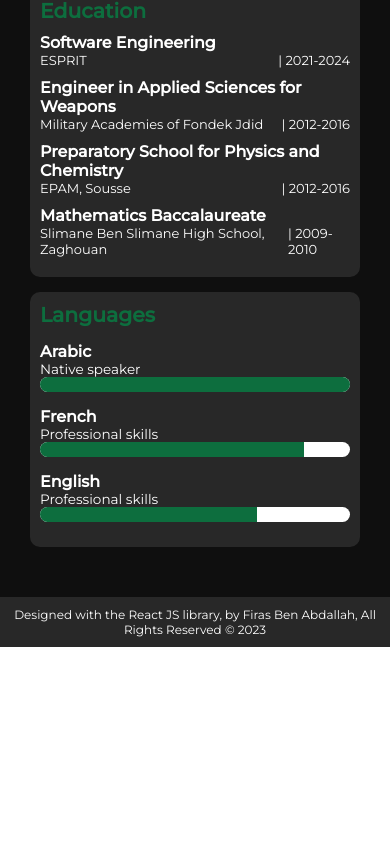
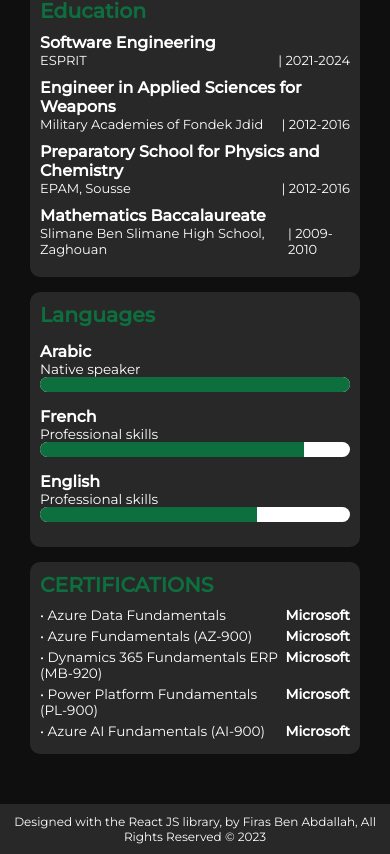
Before and after one commit to FirasBenAbdallah/portfolio, a React (Vite) app: page / in a window 390 px wide. Shown: the part 6775-7629 px from the top of the page. Before the commit the page ends 7422 px from the top, so only its background shows below. Built offline with nearby package versions, Linux system fonts and the light colour scheme; no server answers; the database is empty; a web font is replaced by a local one.

Commit message:
qrcode responsive

```diff
--- a/src/components/AsideComp.jsx
+++ b/src/components/AsideComp.jsx
@@ -254,6 +254,33 @@ const AsideComp = ({ language, theme }) => {
             </div>
           </div>
         </div>
+        {/* Certifications */}
+        <div className="section">
+          <h2 style={{ textTransform: "uppercase", fontWeight: "bold" }}>
+            Certifications
+          </h2>
+          <ul style={{ paddingLeft: "0", listStyleType: "none", marginTop: "10px" }}>
+            {[
+              "Azure Data Fundamentals",
+              "Azure Fundamentals (AZ-900)",
+              "Dynamics 365 Fundamentals ERP (MB-920)",
+              "Power Platform Fundamentals (PL-900)",
+              "Azure AI Fundamentals (AI-900)",
+            ].map((cert, index) => (
+              <li
+                key={index}
+                style={{
+                  display: "flex",
+                  justifyContent: "space-between",
+                  marginBottom: "5px",
+                }}
+              >
+                <span>• {cert}</span>
+                <span style={{ fontWeight: "bold" }}>Microsoft</span>
+              </li>
+            ))}
+          </ul>
+        </div>
       </aside>
     </>
   );
--- a/src/components/HeaderComp.jsx
+++ b/src/components/HeaderComp.jsx
@@ -108,6 +108,8 @@ const HeaderComp = ({ language, theme }) => {
               borderRadius: "10px",
               padding: "20px",
               boxShadow: "0px 0px 10px rgba(0, 0, 0, 0.1)",
+              width: "90%",
+              maxWidth: "600px",
             },
             overlay: {
               backgroundColor: "rgba(0, 0, 0, 0.5)",
@@ -126,43 +128,62 @@ const HeaderComp = ({ language, theme }) => {
             {header.contactDetails[language]}
           </h2>
 
-          <div
-            style={{
-              display: "flex",
-              alignItems: "center",
-              justifyContent: "center",
-              gap: "40px",
-            }}
-          >
-            {/* QR Phone */}
+          {/* ✅ QR code responsive layout */}
+          <div className="qr-flex-container">
+            {/* Phone QR */}
             <div style={{ textAlign: "center" }}>
               <h3 style={{ marginBottom: "10px" }}>{header.phone[language]}</h3>
               <img
                 src={qrcode}
                 alt="QrCode_Phone"
-                style={{ width: 200, height: 200 }}
+                style={{ width: "100%", maxWidth: "200px", height: "auto" }}
               />
             </div>
 
-            {/* Ligne verticale */}
-            <div
-              style={{
-                height: 220,
-                width: 1,
-                backgroundColor: "#ccc",
-              }}
-            />
+            {/* Separator (vertical on desktop / horizontal on mobile) */}
+            <div className="qr-separator"></div>
 
-            {/* QR WhatsApp */}
+            {/* WhatsApp QR */}
             <div style={{ textAlign: "center" }}>
               <h3 style={{ marginBottom: "10px" }}>WhatsApp</h3>
               <img
                 src={qrcode_WhatsApp}
                 alt="QrCode_WhatsApp"
-                style={{ width: 200, height: 200 }}
+                style={{ width: "100%", maxWidth: "200px", height: "auto" }}
               />
             </div>
           </div>
+
+          {/* ✅ Responsive style block */}
+          <style>
+            {`
+      .qr-flex-container {
+        display: flex;
+        flex-direction: row;
+        justify-content: center;
+        align-items: center;
+      }
+
+      .qr-separator {
+        width: 1px;
+        height: 220px;
+        background-color: #ccc;
+        margin: 0 20px;
+      }
+
+      @media (max-width: 600px) {
+        .qr-flex-container {
+          flex-direction: column;
+        }
+
+        .qr-separator {
+          width: 100%;
+          height: 1px;
+          margin: 20px 0;
+        }
+      }
+    `}
+          </style>
         </Modal>
       </div>
     </header>
```
